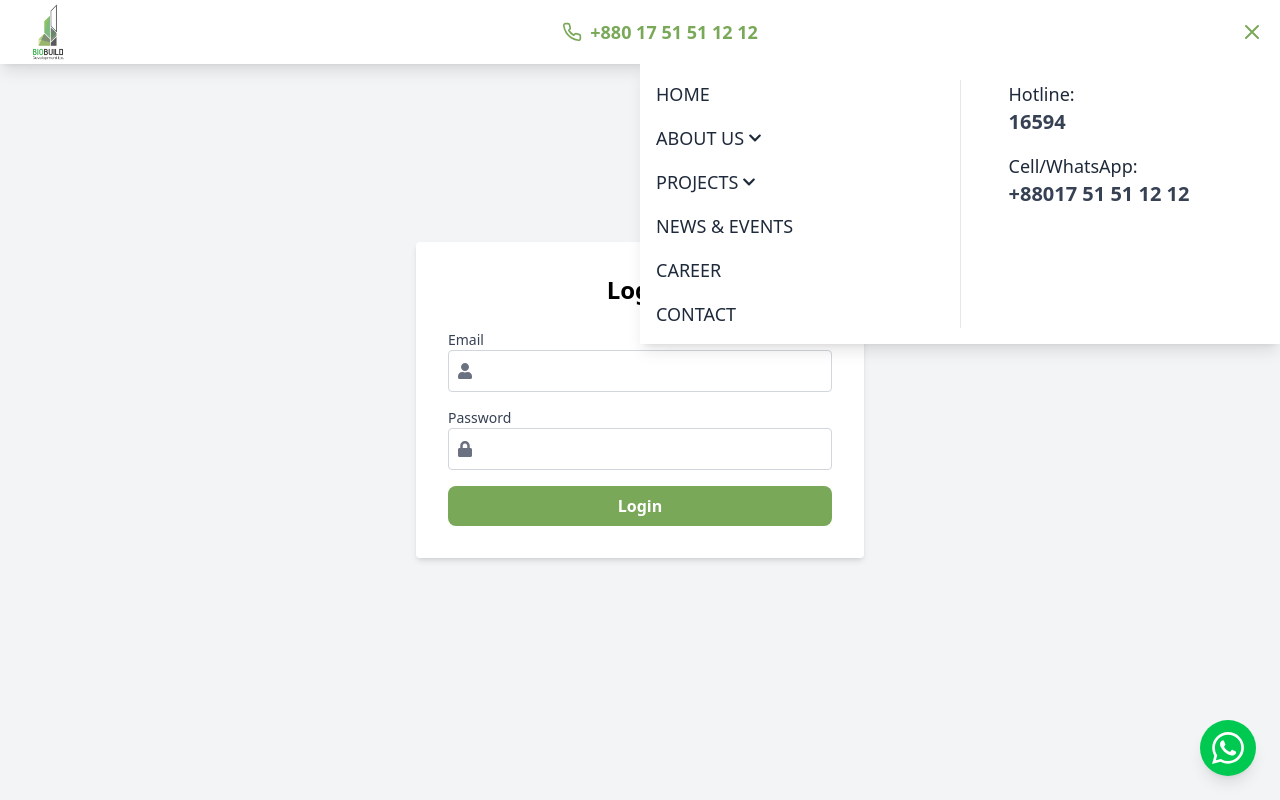
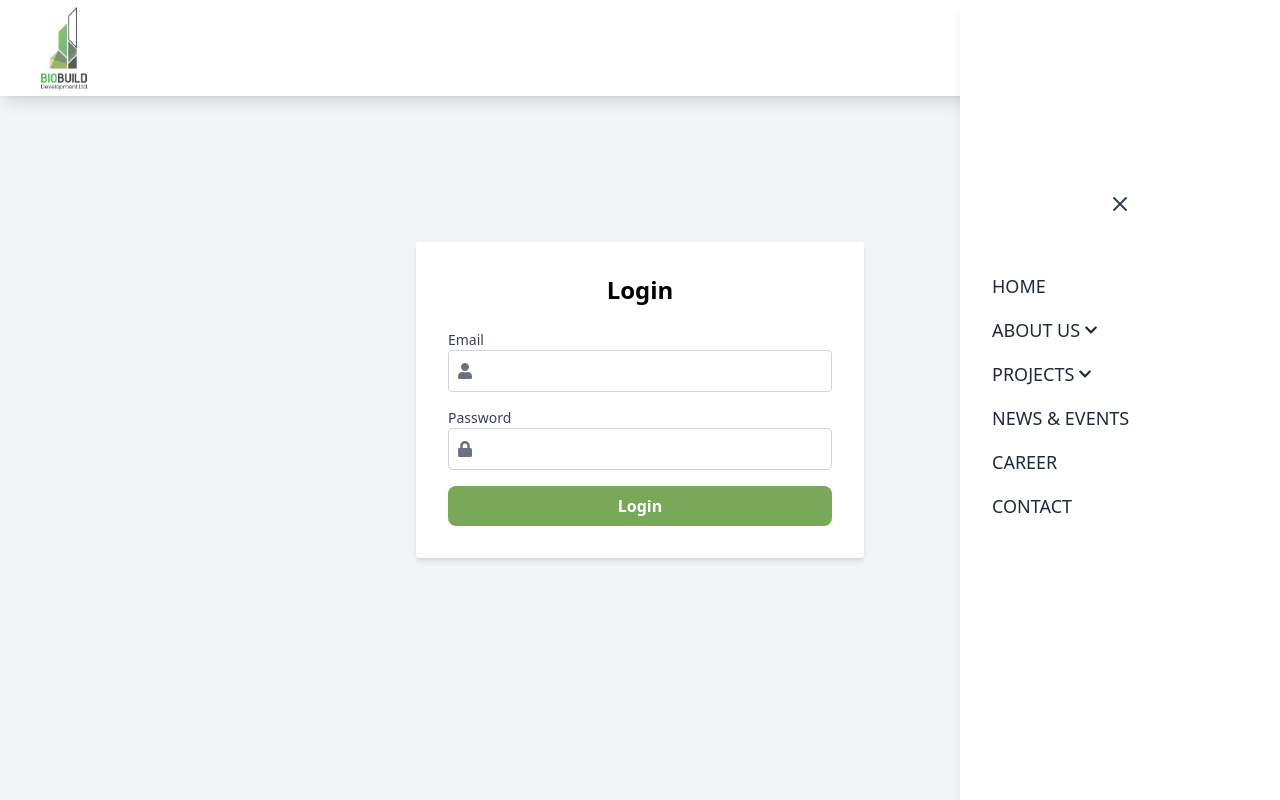
Before and after one commit to KaziSoft/biodev, a Next.js app: page /login in a window 1280 px wide. Both pictures are taken after a click on the button 1251 px from the left and 32 px from the top of the page. Shown: the top 800 px of the page. Built offline with nearby package versions, Linux system fonts and the light colour scheme.

Commit message:
Navbar updated

```diff
--- a/app/components/Navbar.tsx
+++ b/app/components/Navbar.tsx
@@ -3,7 +3,6 @@
 import { useState, useEffect, useRef } from "react";
 import Link from "next/link";
 import { FaChevronDown, FaChevronUp } from "react-icons/fa";
-import { FiPhone } from "react-icons/fi";
 import Image from "next/image";
 
 export default function Navbar() {
@@ -51,7 +50,7 @@ export default function Navbar() {
   return (
     <nav className="bg-white shadow-lg fixed w-full z-80">
       <div className="max-w-7xl mx-auto px-4">
-        <div className="flex items-center justify-between h-16 gap-4">
+        <div className="flex items-center justify-between h-24 gap-4">
           {/* Logo */}
           <div className="flex-shrink-0">
             <Link href="/" className="text-xl font-bold text-gray-800">
@@ -60,15 +59,9 @@ export default function Navbar() {
                 alt="logo"
                 height={100}
                 width={100}
-                className="h-16 w-auto"
+                className="w-24 h-auto"
               />
             </Link>
-          </div>
-
-          {/* Contact Number (Visible on md and up) */}
-          <div className="hidden md:flex items-center gap-2 text-[#7AA859] font-semibold text-lg">
-            <FiPhone className="text-xl" />
-            <span>+880 17 51 51 12 12</span>
           </div>
 
           {/* Hamburger Menu Button */}
@@ -110,14 +103,36 @@ export default function Navbar() {
       {isDesktop && (
         <div
           ref={menuRef}
-          className={`fixed top-16 right-0 w-1/2 bg-white shadow-lg transform transition-transform duration-500 ease-in-out ${
+          className={`fixed top-0 right-0 min-h-screen w-80 bg-white shadow-lg transform transition-transform duration-500 ease-in-out ${
             isOpen
               ? "translate-y-0 opacity-100 pointer-events-auto"
               : "-translate-y-10 opacity-0 pointer-events-none"
           }`}
         >
-          <div className="max-w-7xl mx-auto px-4 py-4 flex">
-            <div className="w-1/2 pr-8 space-y-4">
+          {/* Close Button */}
+          <div className="flex justify-center p-4 pt-48">
+            <button
+              onClick={() => setIsOpen(false)}
+              className="text-gray-700 hover:text-red-600"
+            >
+              <svg
+                xmlns="http://www.w3.org/2000/svg"
+                className="h-6 w-6"
+                fill="none"
+                viewBox="0 0 24 24"
+                stroke="currentColor"
+              >
+                <path
+                  strokeLinecap="round"
+                  strokeLinejoin="round"
+                  strokeWidth={2}
+                  d="M6 18L18 6M6 6l12 12"
+                />
+              </svg>
+            </button>
+          </div>
+
+          <div className="px-8 py-10 space-y-4 ">
             <Link
               href="/"
               onClick={() => setIsOpen(false)}
@@ -141,10 +156,10 @@ export default function Navbar() {
               </button>
               {openSubmenu === "about" && (
                 <div className="mt-2 ml-4 space-y-2">
-                    <Link href="/story" onClick={() => setIsOpen(false)} className="block text-xl text-gray-700 hover:text-[#7AA859]">Our Story</Link>
-                    <Link href="/bod" onClick={() => setIsOpen(false)} className="block text-xl text-gray-700 hover:text-[#7AA859]">Board of Directors</Link>
-                    <Link href="/mission-vision" onClick={() => setIsOpen(false)} className="block text-xl text-gray-700 hover:text-[#7AA859]">Mission and Vision</Link>
-                    <Link href="/clients" onClick={() => setIsOpen(false)} className="block text-xl text-gray-700 hover:text-[#7AA859]">Our Clients</Link>
+                  <Link href="/story" onClick={() => setIsOpen(false)} className="block text-lg text-gray-700 hover:text-[#7AA859]">Our Story</Link>
+                  <Link href="/bod" onClick={() => setIsOpen(false)} className="block text-lg text-gray-700 hover:text-[#7AA859]">Board of Directors</Link>
+                  <Link href="/mission-vision" onClick={() => setIsOpen(false)} className="block text-lg text-gray-700 hover:text-[#7AA859]">Mission and Vision</Link>
+                  <Link href="/clients" onClick={() => setIsOpen(false)} className="block text-lg text-gray-700 hover:text-[#7AA859]">Our Clients</Link>
                 </div>
               )}
             </div>
@@ -164,9 +179,9 @@ export default function Navbar() {
               </button>
               {openSubmenu === "projects" && (
                 <div className="mt-2 ml-4 space-y-2">
-                    <Link href="/project-status/ongoing" onClick={() => setIsOpen(false)} className="block text-xl text-gray-700 hover:text-[#7AA859]">Ongoing Project</Link>
-                    <Link href="/project-status/completed" onClick={() => setIsOpen(false)} className="block text-xl text-gray-700 hover:text-[#7AA859]">Completed Project</Link>
-                    <Link href="/project-status/upcoming" onClick={() => setIsOpen(false)} className="block text-xl text-gray-700 hover:text-[#7AA859]">Upcoming Projects</Link>
+                  <Link href="/project-status/ongoing" onClick={() => setIsOpen(false)} className="block text-lg text-gray-700 hover:text-[#7AA859]">Ongoing Project</Link>
+                  <Link href="/project-status/completed" onClick={() => setIsOpen(false)} className="block text-lg text-gray-700 hover:text-[#7AA859]">Completed Project</Link>
+                  <Link href="/project-status/upcoming" onClick={() => setIsOpen(false)} className="block text-lg text-gray-700 hover:text-[#7AA859]">Upcoming Projects</Link>
                 </div>
               )}
             </div>
@@ -174,22 +189,6 @@ export default function Navbar() {
             <Link href="/news-events" onClick={() => setIsOpen(false)} className="block text-lg font-medium text-gray-800 hover:text-[#7AA859]">NEWS & EVENTS</Link>
             <Link href="/career" onClick={() => setIsOpen(false)} className="block text-lg font-medium text-gray-800 hover:text-[#7AA859]">CAREER</Link>
             <Link href="/contact" onClick={() => setIsOpen(false)} className="block text-lg font-medium text-gray-800 hover:text-[#7AA859]">CONTACT</Link>
-            </div>
-
-            {/* Divider */}
-            <div className="border-l border-gray-200 h-auto mx-4"></div>
-
-            {/* Right Column */}
-            <div className="w-1/2 pl-8 space-y-4">
-              <div>
-                <h3 className="text-lg font-medium text-gray-800">Hotline:</h3>
-                <p className="text-gray-700 text-xl font-semibold">16594</p>
-              </div>
-              <div>
-                <h3 className="text-lg font-medium text-gray-800">Cell/WhatsApp:</h3>
-                <p className="text-gray-700 text-xl font-semibold">+88017 51 51 12 12</p>
-              </div>
-            </div>
           </div>
         </div>
       )}
@@ -204,6 +203,29 @@ export default function Navbar() {
               : "-translate-y-10 opacity-0 pointer-events-none"
           }`}
         >
+          {/* Close Button */}
+          {/* <div className="flex justify-end p-4">
+            <button
+              onClick={() => setIsOpen(false)}
+              className="text-gray-700 hover:text-red-600"
+            >
+              <svg
+                xmlns="http://www.w3.org/2000/svg"
+                className="h-6 w-6"
+                fill="none"
+                viewBox="0 0 24 24"
+                stroke="currentColor"
+              >
+                <path
+                  strokeLinecap="round"
+                  strokeLinejoin="round"
+                  strokeWidth={2}
+                  d="M6 18L18 6M6 6l12 12"
+                />
+              </svg>
+            </button>
+          </div> */}
+
           <div className="px-4 py-4 space-y-4">
             <Link href="/" onClick={() => setIsOpen(false)} className="block text-lg font-medium text-gray-800 hover:text-[#7AA859]">HOME</Link>
 
@@ -219,10 +241,10 @@ export default function Navbar() {
               </button>
               {openSubmenu === "about" && (
                 <div className="mt-2 ml-4 space-y-2">
-                  <Link href="/story" className="block text-lg text-gray-700 hover:text-[#7AA859]">Our Story</Link>
-                  <Link href="/bod" className="block text-lg text-gray-700 hover:text-[#7AA859]">Board of Directors</Link>
-                  <Link href="/mission-vision" className="block text-lg text-gray-700 hover:text-[#7AA859]">Mission and Vision</Link>
-                  <Link href="/clients" className="block text-lg text-gray-700 hover:text-[#7AA859]">Our Clients</Link>
+                  <Link href="/story" onClick={() => setIsOpen(false)} className="block text-lg text-gray-700 hover:text-[#7AA859]">Our Story</Link>
+                  <Link href="/bod" onClick={() => setIsOpen(false)} className="block text-lg text-gray-700 hover:text-[#7AA859]">Board of Directors</Link>
+                  <Link href="/mission-vision" onClick={() => setIsOpen(false)} className="block text-lg text-gray-700 hover:text-[#7AA859]">Mission and Vision</Link>
+                  <Link href="/clients" onClick={() => setIsOpen(false)} className="block text-lg text-gray-700 hover:text-[#7AA859]">Our Clients</Link>
                 </div>
               )}
             </div>
@@ -249,14 +271,6 @@ export default function Navbar() {
             <Link href="/news-events" onClick={() => setIsOpen(false)} className="block text-lg font-medium text-gray-800 hover:text-[#7AA859]">NEWS & EVENTS</Link>
             <Link href="/career" onClick={() => setIsOpen(false)} className="block text-lg font-medium text-gray-800 hover:text-[#7AA859]">CAREER</Link>
             <Link href="/contact" onClick={() => setIsOpen(false)} className="block text-lg font-medium text-gray-800 hover:text-[#7AA859]">CONTACT</Link>
-
-            <div className="pt-4 border-t border-gray-200 mt-4">
-              <h3 className="text-lg font-medium text-gray-800">Hotline:</h3>
-              <p className="text-gray-700 text-xl font-semibold">16594</p>
-
-              <h3 className="text-lg font-medium text-gray-800 mt-3">International Callers:</h3>
-              <p className="text-gray-700 text-xl font-semibold">+880 9612-111444</p>
-            </div>
           </div>
         </div>
       )}
```
Lines whose indentation alone changed are shown as unchanged.
